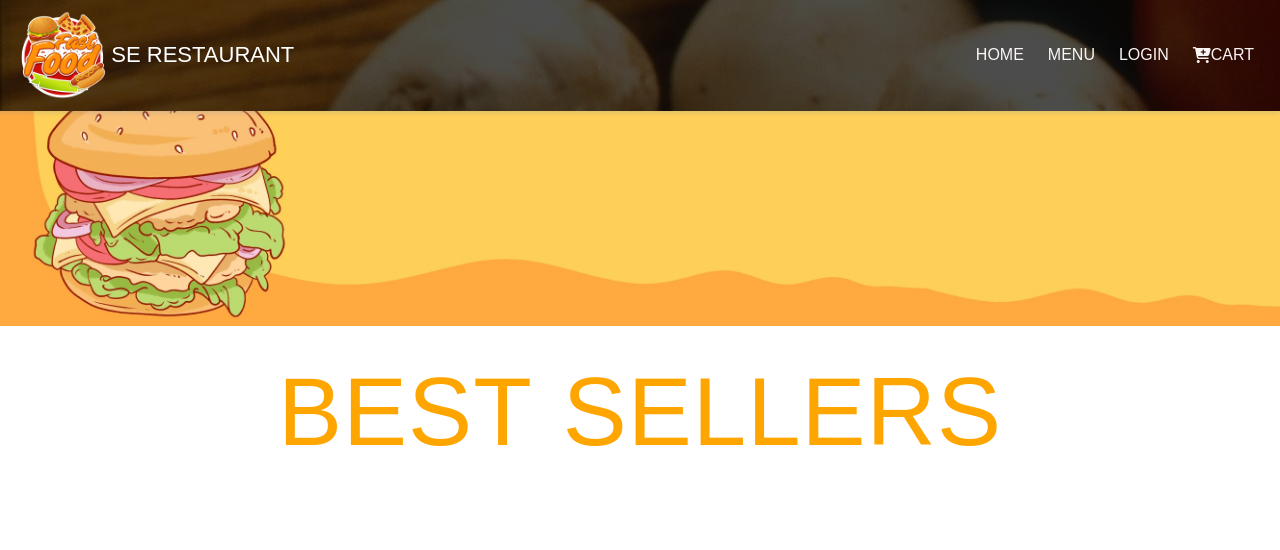
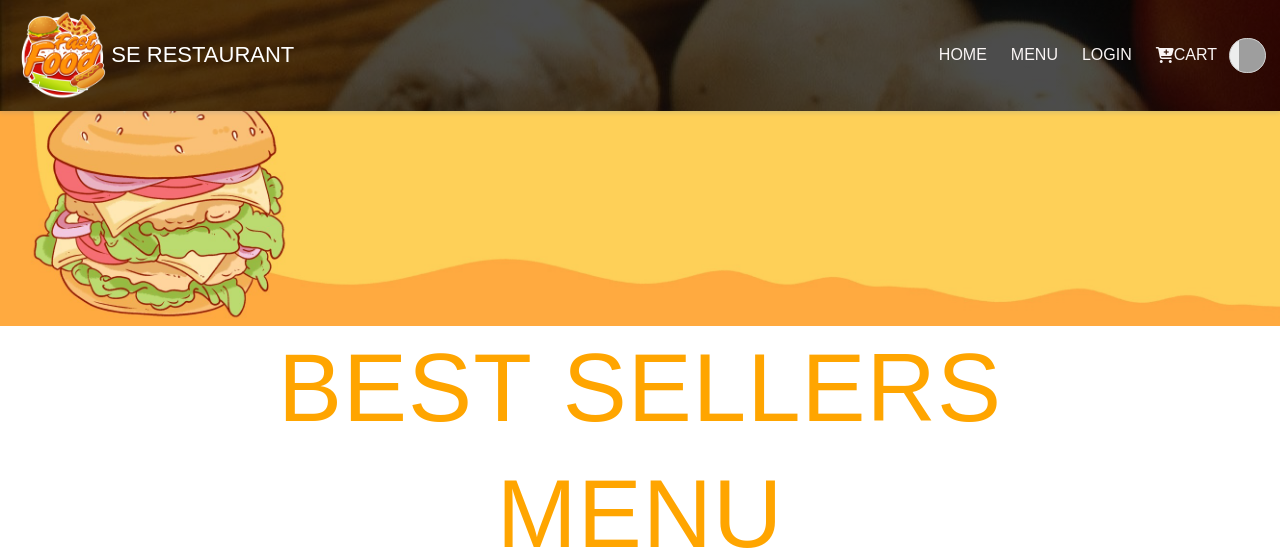
Before and after one commit to group68/final-project, a PHP site: page / in a window 1280 px wide; the page is wider, and only the part inside the window is pictured. Shown: the top 550 px of that part. Run offline with PHP 8.4, Linux system fonts and the light colour scheme; data comes from the database, SQL or seed files in the repository; data that the repository does not hold is empty; some libraries are stand-ins or nearby versions; grey boxes are pictures that could not be loaded.

Commit message:
fix login when order, add searchbar

```diff
--- a/src/application/controllers/productscontroller.php
+++ b/src/application/controllers/productscontroller.php
@@ -5,7 +5,8 @@ class ProductsController extends VanillaController
     function index()
     {
         session_start();
-
+        // echo "Login status: " . $_SESSION['loggedIn'];
+        // echo "Boolean echo: " . true;
         $best_sellers = $this->Product->get_best_sellers();
         if ($best_sellers)
             $this->setTemplateVariable('best_sellers', $best_sellers);
@@ -153,6 +154,7 @@ class ProductsController extends VanillaController
                             unset($products);
                             unset($_SESSION["cart_item"]);
                             unset($_SESSION["item_count"]);
+                            $_SESSION["loggedIn"] = true;
                         } else
                             http_response_code(500);
                     }
--- a/src/application/models/product.php
+++ b/src/application/models/product.php
@@ -61,6 +61,8 @@ class Product extends VanillaModel
             }
             return true;
         }
+
+        return false;
     }
 
     public function get_best_sellers()
--- a/src/application/views/header.php
+++ b/src/application/views/header.php
@@ -12,6 +12,7 @@
     <?php echo $html->includeCss("common"); ?>
     <?php echo $html->includeCss("header"); ?>
     <?php echo $html->includeCss("footer"); ?>
+    <?php echo $html->includeCss("searchbar"); ?>
 
     <?php echo $html->includeJsDeffered("header"); ?>
 
@@ -51,13 +52,15 @@
                         if (isset($_SESSION['isEmployee']) && $_SESSION['isEmployee'] === true) {
                             echo "<li class='navbar-item'><a href='#' class='navbar-link_customer'><i class='fas fa-user-circle icon-small'></i>Hi, {$_SESSION['username']}</a></li>";
                             echo "<li class='navbar-item'><a class='navbar-link_customer' href='/employees/logout'>Logout</a></li>";
-                        }
-                        else
+                        } else
                             echo "<li class='navbar-item'><a class='navbar-link_customer' href='/customer/logout'>Logout</a></li>";
                     } else
                         echo "<li class='navbar-item'><a class='navbar-link_customer' href='/customer/login'>Login</a></li>";
                     ?>
                     <li class="navbar-item"><a class="navbar-link_customer" href="/products/order"><i class="fas fa-cart-plus"></i><?php echo ' ' . $count_txt ?></a></li>
+                    <form id="demo-2">
+                        <input type="search" placeholder="Search">
+                    </form>
                 </ul>
             </div>
         </nav>
--- /dev/null
+++ b/src/public/css/searchbar.css
@@ -0,0 +1,87 @@
+a {
+    color: #69C;
+    text-decoration: none;
+  }
+  a:hover {
+    color: #F60;
+  }
+  h1 {
+    font: 1.7em;
+    line-height: 110%;
+    color: #000;
+  }
+  p {
+    margin: 0 0 20px;
+  }
+
+
+  input {
+    outline: none;
+  }
+  input[type=search] {
+    -webkit-appearance: textfield;
+    -webkit-box-sizing: content-box;
+    font-family: inherit;
+    font-size: 100%;
+  }
+  input::-webkit-search-decoration,
+  input::-webkit-search-cancel-button {
+    display: none;
+  }
+
+
+  input[type=search] {
+    background: #ededed url(https://static.tumblr.com/ftv85bp/MIXmud4tx/search-icon.png) no-repeat 9px center;
+    border: solid 1px #ccc;
+    padding: 5px 10px 5px 32px;
+    width: 55px;
+
+    -webkit-border-radius: 10em;
+    -moz-border-radius: 10em;
+    border-radius: 10em;
+
+    -webkit-transition: all .5s;
+    -moz-transition: all .5s;
+    transition: all .5s;
+  }
+  input[type=search]:focus {
+    width: 130px;
+    background-color: #fff;
+    border-color: #66CC75;
+
+    -webkit-box-shadow: 0 0 5px rgba(109,207,246,.5);
+    -moz-box-shadow: 0 0 5px rgba(109,207,246,.5);
+    box-shadow: 0 0 5px rgba(109,207,246,.5);
+  }
+
+
+  input:-moz-placeholder {
+    color: #999;
+  }
+  input::-webkit-input-placeholder {
+    color: #999;
+  }
+
+  /* Demo 2 */
+  #demo-2 input[type=search] {
+    width: 15px;
+    padding-left: 10px;
+    color: transparent;
+    cursor: pointer;
+  }
+  #demo-2 input[type=search]:hover {
+    background-color: #fff;
+  }
+  #demo-2 input[type=search]:focus {
+    width: 130px;
+    padding-left: 32px;
+    color: #000;
+    background-color: #fff;
+    cursor: auto;
+  }
+  #demo-2 input:-moz-placeholder {
+    color: transparent;
+  }
+  #demo-2 input::-webkit-input-placeholder {
+    color: transparent;
+  }
```
